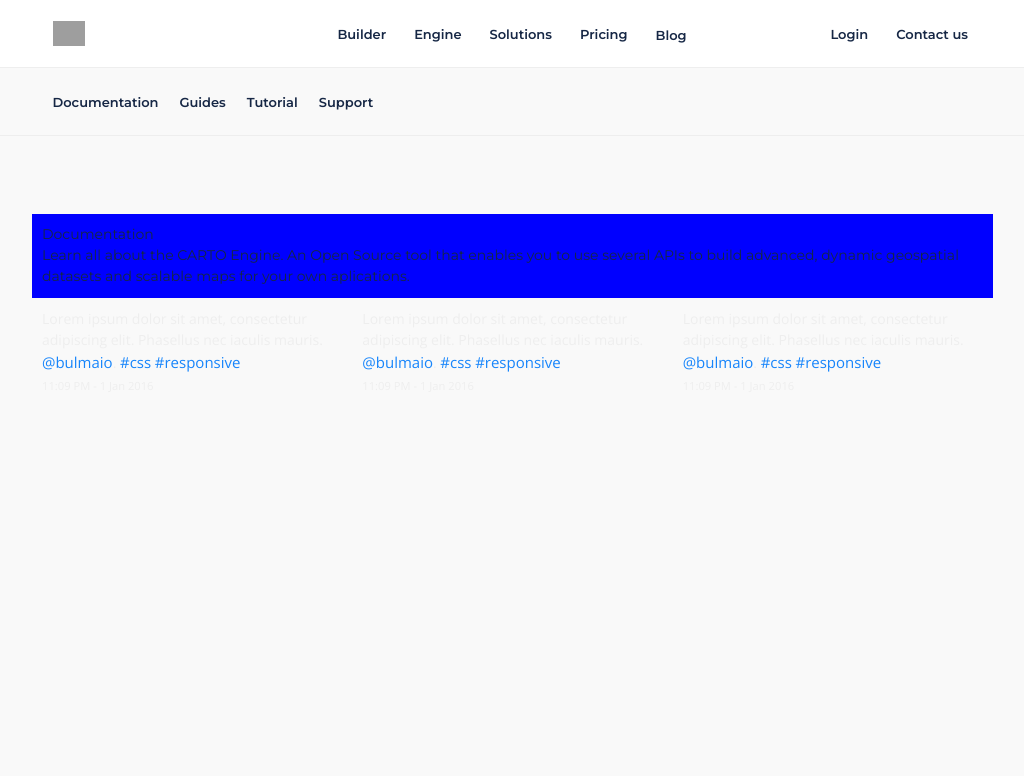
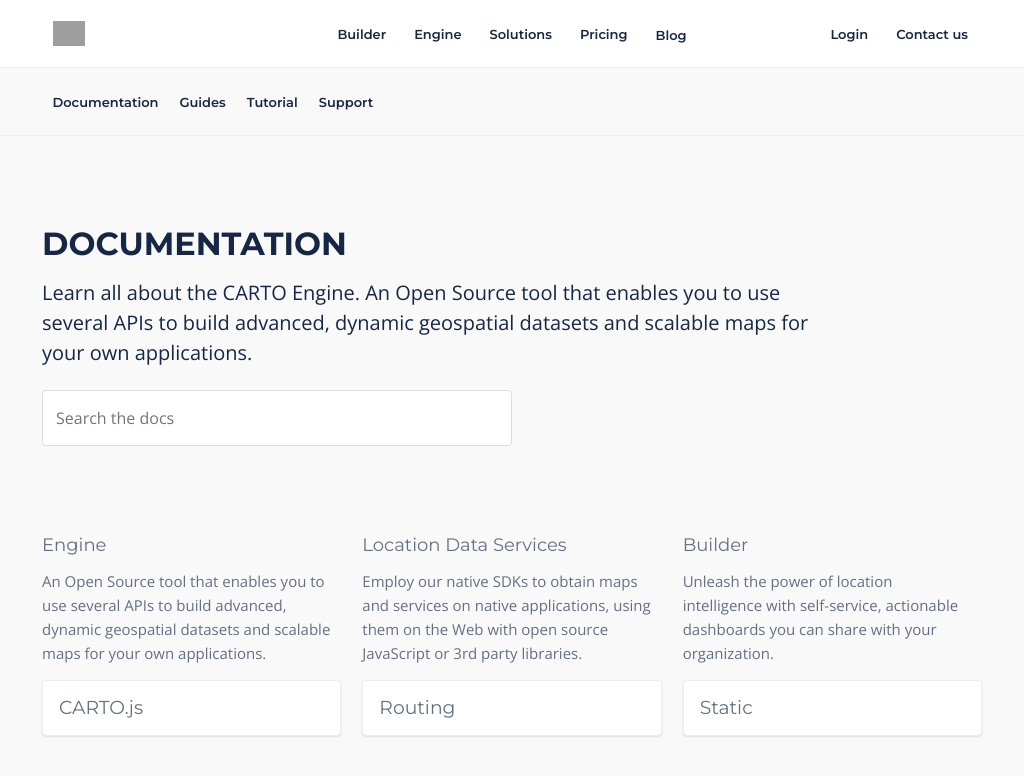
Before and after one commit to acmegrouptest/brandnewproduct, a Jekyll site: the page built from index.html, in a window 1280 px wide. Shown: the top 776 px of the page, without its empty margins (128-1152 px from the left). Built offline with Jekyll 4.4.1, drawn with Linux system fonts in a browser that asks for light colours; nearby versions of some CDN libraries; grey boxes are pictures that could not be loaded.

Commit message:
Customize index.html with sample texts

```diff
--- a/index.html
+++ b/index.html
@@ -2,12 +2,13 @@
 layout: default
 ---
 {% include subnav.html %}
-
-<div class="container" style="max-width: 940px">
+<div class="front-page">
+  <div class="container">
   <div class="columns">
-  <div class="column" style="background-color: blue;">
+    <div class="column introduction">
       <h1>Documentation</h1>
-    <h2>Learn all about the CARTO Engine. An Open Source tool that enables you to use several APIs to build advanced, dynamic geospatial datasets and scalable maps for your own aplications.</h2>
+      <p>Learn all about the CARTO Engine. An Open Source tool that enables you to use several APIs to build advanced, dynamic geospatial datasets and scalable maps for your own applications.</p>
+      <input type="text" class="form-control" placeholder="Search the docs">
     </div>
   </div>
 
@@ -17,11 +18,20 @@
     <div class="card">
         <div class="card-content">
           <div class="content">
-      		Lorem ipsum dolor sit amet, consectetur adipiscing elit.
-      		Phasellus nec iaculis mauris. <a>@bulmaio</a>.
-      		<a>#css</a> <a>#responsive</a>
-      		<br>
-      		<small>11:09 PM - 1 Jan 2016</small>
+            <h2>Engine</h2>
+              <p>An Open Source tool that enables you to use several APIs to build advanced, dynamic geospatial datasets and scalable maps for your own applications.</p>
+              <button class="button frontpage-card"><a href="{{ site.categories['documentation'].first.url | prepend: site.baseurl }}"><h4>CARTO.js</h4></a></button>
+          </div>
+        </div>
+    </div>
+   </div>
+    <div class="column">
+    <div class="card">
+        <div class="card-content frontpage-card">
+          <div class="content">
+            <h2>Location Data Services</h2>
+            <p>Employ our native SDKs to obtain maps and services on native applications, using them on the Web with open source JavaScript or 3rd party libraries.</p>
+            <button class="button frontpage-card"><a href="{{ site.categories['documentation'].first.url | prepend: site.baseurl }}"><h4>Routing</h4></a></button>
           </div>
         </div>
     </div>
@@ -30,56 +40,13 @@
     <div class="card">
         <div class="card-content">
           <div class="content">
-      		Lorem ipsum dolor sit amet, consectetur adipiscing elit.
-      		Phasellus nec iaculis mauris. <a>@bulmaio</a>.
-      		<a>#css</a> <a>#responsive</a>
-      		<br>
-      		<small>11:09 PM - 1 Jan 2016</small>
-    		</div>
-  		</div>
-	</div>
- </div>
-  <div class="column">
- 	<div class="card">
-  		<div class="card-content">
-    		<div class="content">
-      		Lorem ipsum dolor sit amet, consectetur adipiscing elit.
-      		Phasellus nec iaculis mauris. <a>@bulmaio</a>.
-      		<a>#css</a> <a>#responsive</a>
-      		<br>
-      		<small>11:09 PM - 1 Jan 2016</small>
+            <h2>Builder</h2>
+            <p>Unleash the power of location intelligence with self-service, actionable dashboards you can share with your organization.</p>
+            <button class="button frontpage-card"><a href="{{ site.categories['documentation'].first.url | prepend: site.baseurl }}"><h4>Static</h4></a></button>
           </div>
         </div>
     </div>
    </div>
   </div>
   </div>
-
-<!-- <ul>
-{% for category in site.categories limit: 3 %}
-		<li>
-	    <a href="{{ site.posts.first.url | prepend: site.baseurl }}">
-	          {{ category | first }}
-	      </a>
-	     </li>
-{% endfor %}
-</ul> -->
-
-
-<!--
-{% for category in site.categories %}
-<ul>
-<h2>{{ category | first }}</h2>
-	{% for posts in category %}
-	   {% for post in posts %}
-	     {% if post.url %}
-	      <li>
-	        <a href="{{ post.url }}">
-	          {{ post.title }}
-	        </a>
-	      </li>
-	    {% endif %}
-	  {% endfor %}
-	{% endfor %}
-</ul>
-{% endfor %} -->
+</div>
```
Lines whose indentation alone changed are shown as unchanged.
